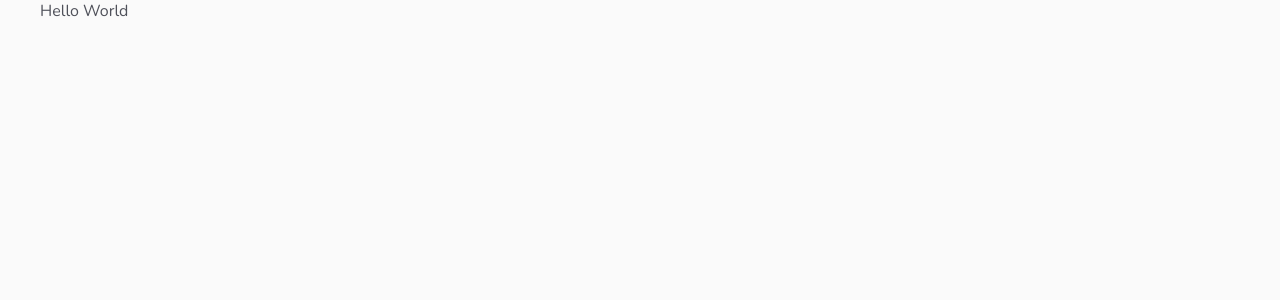
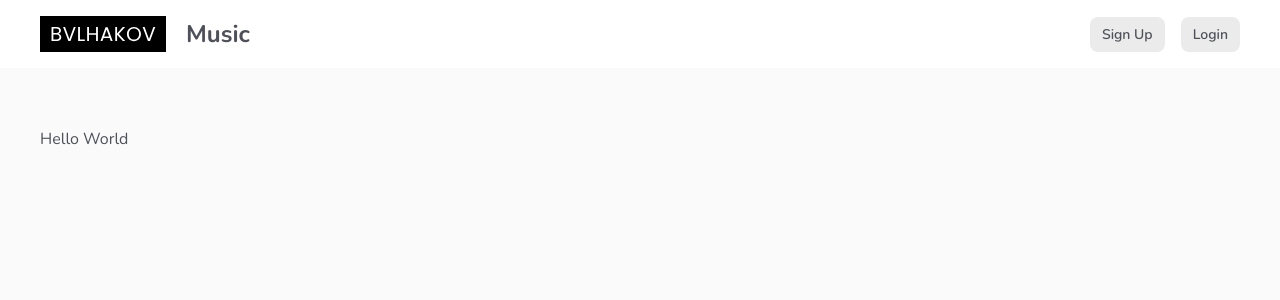
Before and after one commit to VPLEV23/bulka_music, a Vue app: page / in a window 1280 px wide. Shown: the top 300 px of the page. Built offline with nearby package versions, Linux system fonts and the light colour scheme; no server answers.

Commit message:
Add LogOut Function add NavBar component

```diff
--- a/src/App.vue
+++ b/src/App.vue
@@ -1,8 +1,13 @@
 <template>
+  <NavBar />
   <div class="content">
     <router-view />
   </div>
 </template>
+
+<script setup>
+import NavBar from "./composables/NavBar.vue";
+</script>
 
 <style>
 .content {
--- /dev/null
+++ b/src/composables/NavBar.vue
@@ -0,0 +1,64 @@
+<template>
+  <div class="navbar">
+    <nav>
+      <img src="@/assets/logo_m.svg" alt="Logo" />
+      <h1><router-link :to="{ name: 'Home' }">Music</router-link></h1>
+      <div class="links">
+        <div v-if="user">
+          <button @click="handleClick">Logout</button>
+        </div>
+        <div v-else>
+          <router-link class="btn" :to="{ name: 'Register' }"
+            >Sign Up</router-link
+          >
+          <router-link class="btn" :to="{ name: 'Login' }">Login</router-link>
+        </div>
+      </div>
+    </nav>
+  </div>
+</template>
+
+<script setup>
+import getUser from "../composables/getUser";
+import useLogout from "../composables/useLogout";
+import { useRouter } from "vue-router";
+
+const { user } = getUser();
+const { logout } = useLogout();
+
+const router = useRouter();
+
+const handleClick = async () => {
+  await logout();
+  console.log("logged out");
+  router.push({ name: "Login" });
+};
+</script>
+
+<style scoped>
+.navbar {
+  padding: 16px 10px;
+  margin-bottom: 60px;
+  background: white;
+}
+nav {
+  display: flex;
+  align-items: center;
+  max-width: 1200px;
+  margin: 0 auto;
+}
+nav img {
+  max-height: 60px;
+}
+nav h1 {
+  margin-left: 20px;
+}
+nav .links {
+  margin-left: auto;
+}
+nav .links a,
+button {
+  margin-left: 16px;
+  font-size: 14px;
+}
+</style>
```
Also changed, not shown: src/assets/logo_m.svg (added).
